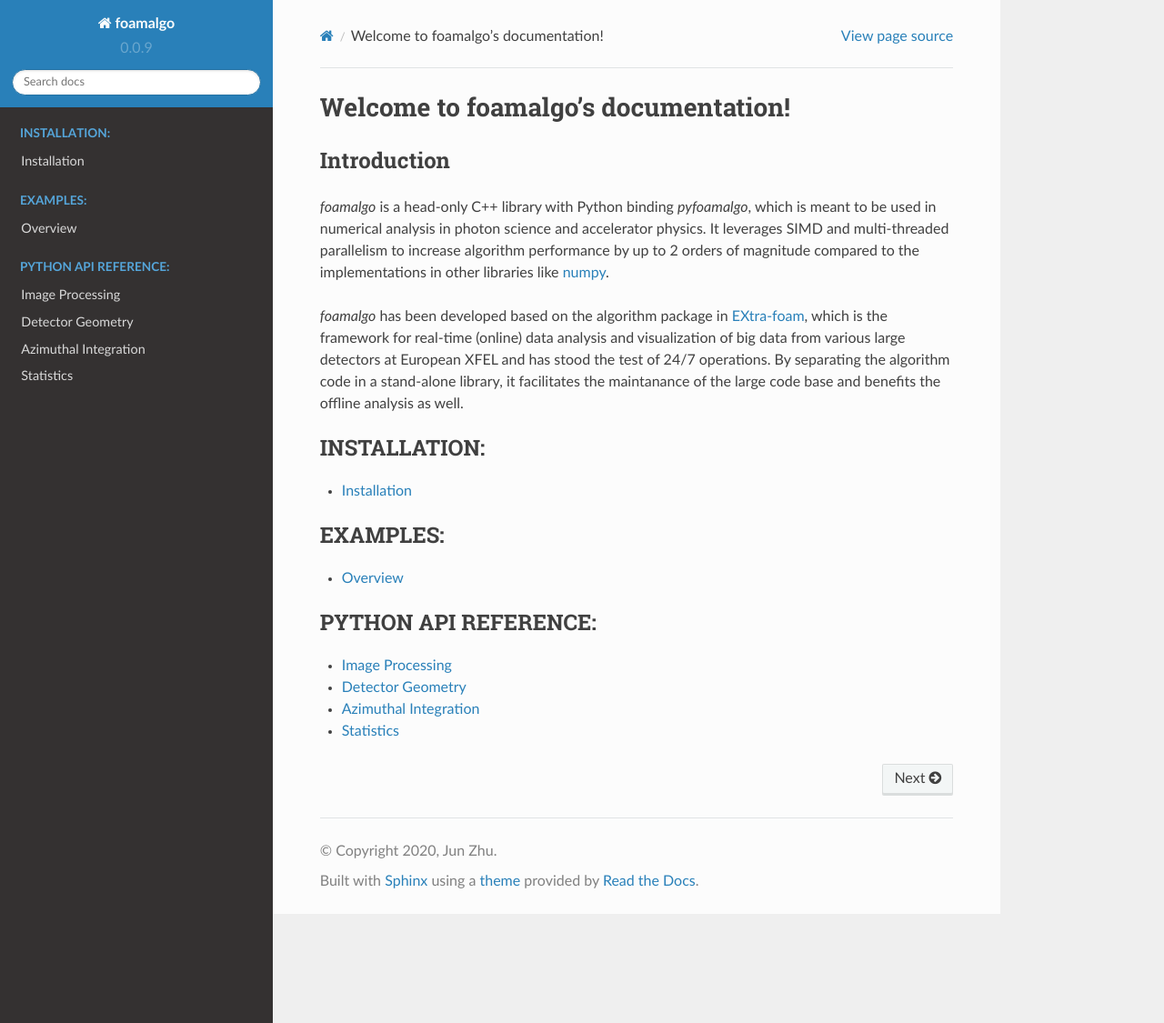
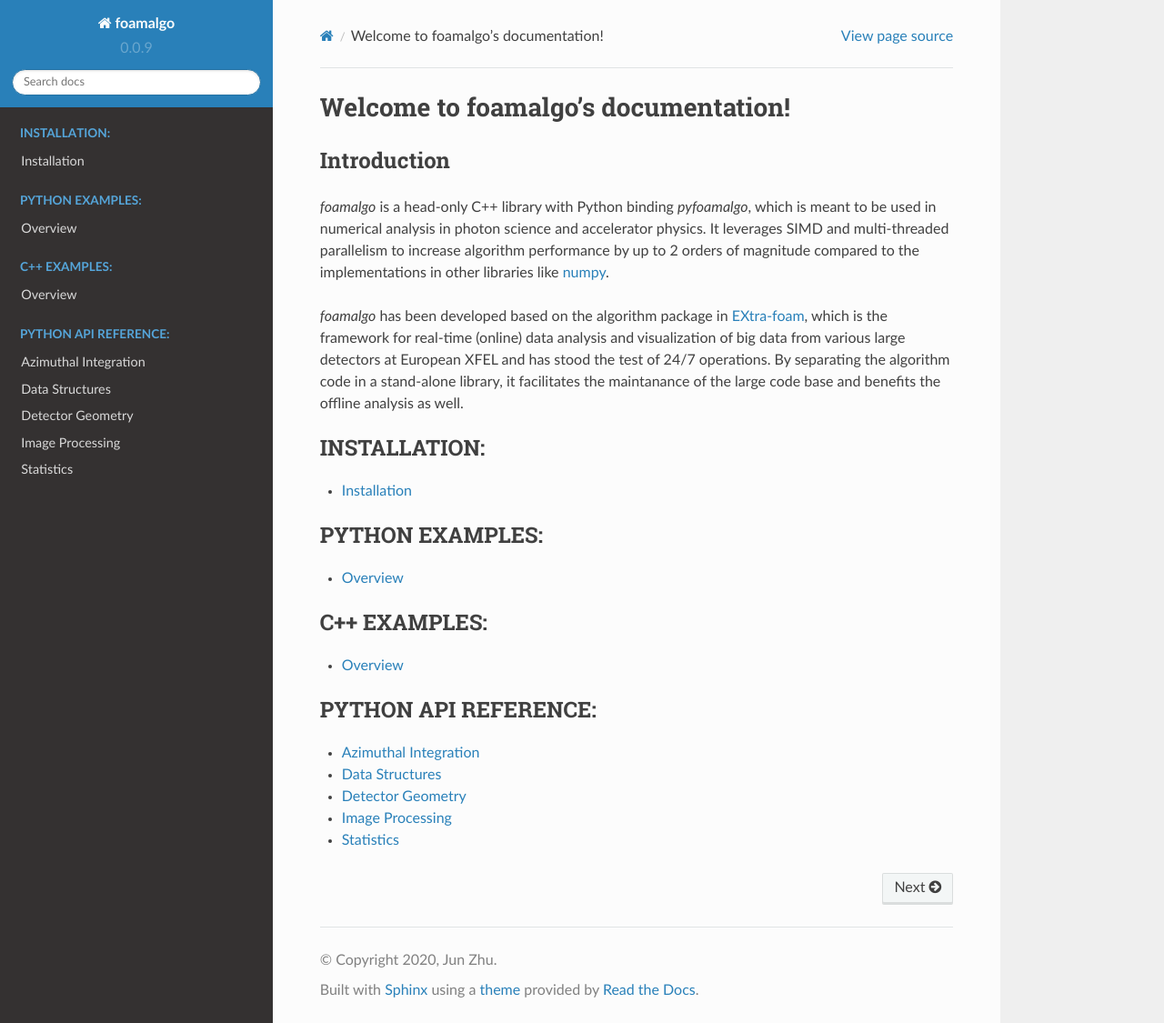
Before and after one commit to zhujun98/foamalgo, a Sphinx documentation site: the page built from docs/source/index.rst, in a window 1280 px wide and 1125 px high. Shown: the whole window at 91% size. Built offline with Sphinx 7.4.7 and the Read the Docs theme 2.0.0, drawn with Linux system fonts in a browser that asks for light colours; pages that are not in the unit, such as notebooks, are missing from menus.

Commit message:
Update RTD and docstring

```diff
--- /dev/null
+++ b/docs/source/cpp_examples_overview.rst
@@ -0,0 +1,5 @@
+Overview
+========
+
+Examples of using the C++ API `foamalgo` can be found
+`here <https://github.com/zhujun98/foam-examples/tree/main/foamalgo/cpp>`_.
--- a/docs/source/geometry.rst
+++ b/docs/source/geometry.rst
@@ -2,6 +2,8 @@ Detector Geometry
 =================
 
 .. currentmodule:: pyfoamalgo.geometry
+
+.. autofunction:: stack_detector_modules
 
 1M-detector geometry
 --------------------
--- a/docs/source/index.rst
+++ b/docs/source/index.rst
@@ -24,20 +24,27 @@ and benefits the offline analysis as well.
    installation
 
 .. toctree::
-   :caption: EXAMPLES:
+   :caption: PYTHON EXAMPLES:
    :maxdepth: 1
 
-   examples_overview
+   py_examples_overview
    foam-examples/foamalgo/python/AGIPD_geometry_and_azimuthal_integration
    foam-examples/foamalgo/python/LPD_geometry_and_image_mask
    foam-examples/foamalgo/python/DSSC_geometry_and_calibration
    foam-examples/foamalgo/python/Generalized_geometry
 
 .. toctree::
+   :caption: C++ EXAMPLES:
+   :maxdepth: 1
+
+   cpp_examples_overview
+
+.. toctree::
    :caption: PYTHON API REFERENCE:
    :maxdepth: 1
 
+   azimuthal_integration
+   data_structure
+   geometry
    imageproc
-   geometry
-   azimuthal_integration
    statistics
```
Also changed, not shown: docs/source/data_structure.rst (added, +25 -0 lines), docs/source/examples_overview.rst (deleted, +0 -17 lines), docs/source/py_examples_overview.rst (added, +21 -0 lines), 7 other files.
